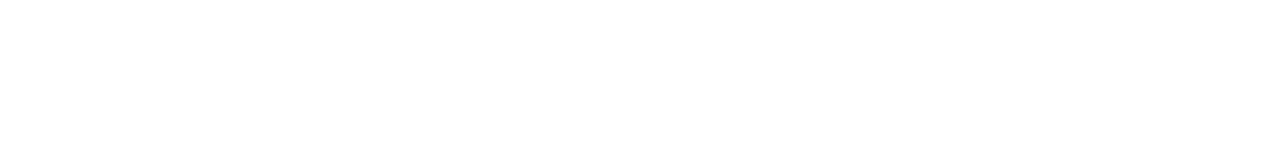
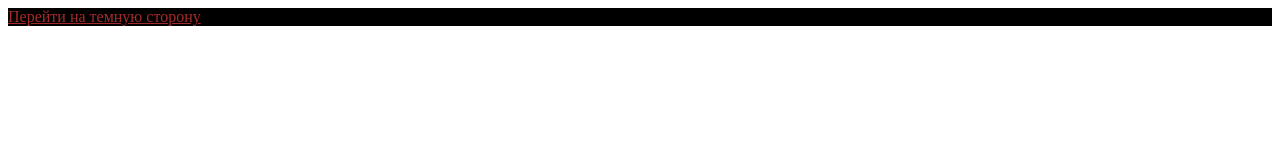
Before and after one commit to RogiGarik/Work-on-git, a plain HTML site: page index.html in a window 1280 px wide. Drawn offline with Linux system fonts and the light colour scheme.

Commit message:
Создание html и css

```diff
--- a/index.html
+++ b/index.html
@@ -1,11 +1,14 @@
 <!DOCTYPE html>
 <html lang="en">
 <head>
+    <link rel="stylesheet" href="style.css">
     <meta charset="UTF-8">
     <meta name="viewport" content="width=device-width, initial-scale=1.0">
-    <title>Document</title>
+    <title>My website</title>
 </head>
 <body>
-
+    <div class="conteiner_Link">
+        <a class="link" href="https://www.smoothradio.com/news/music/rick-roll-meme-link-video-rick-astley/">Перейти на темную сторону</a>
+    </div>
 </body>
 </html>
--- /dev/null
+++ b/style.css
@@ -0,0 +1,8 @@
+.conteiner_Link{
+    background-color: black;
+}
+.conteiner_Link .link{
+    color:brown;
+    text-align: center;
+
+}
```
